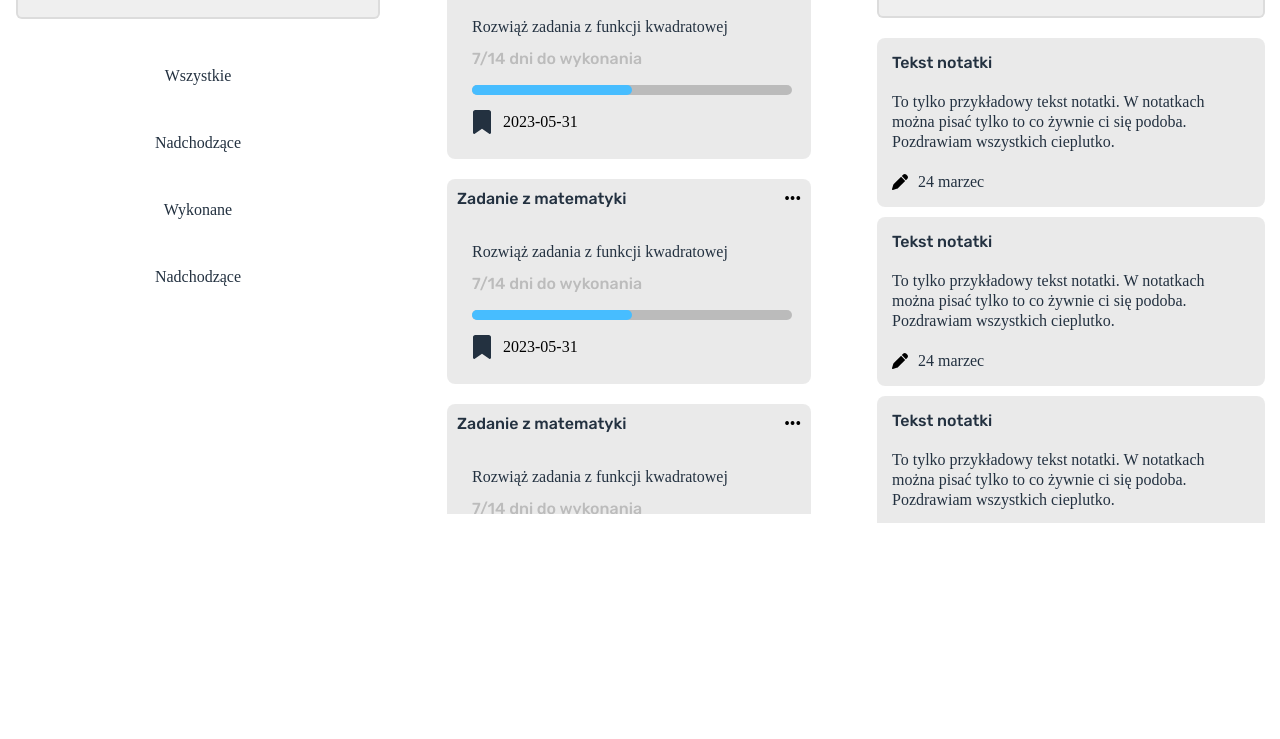
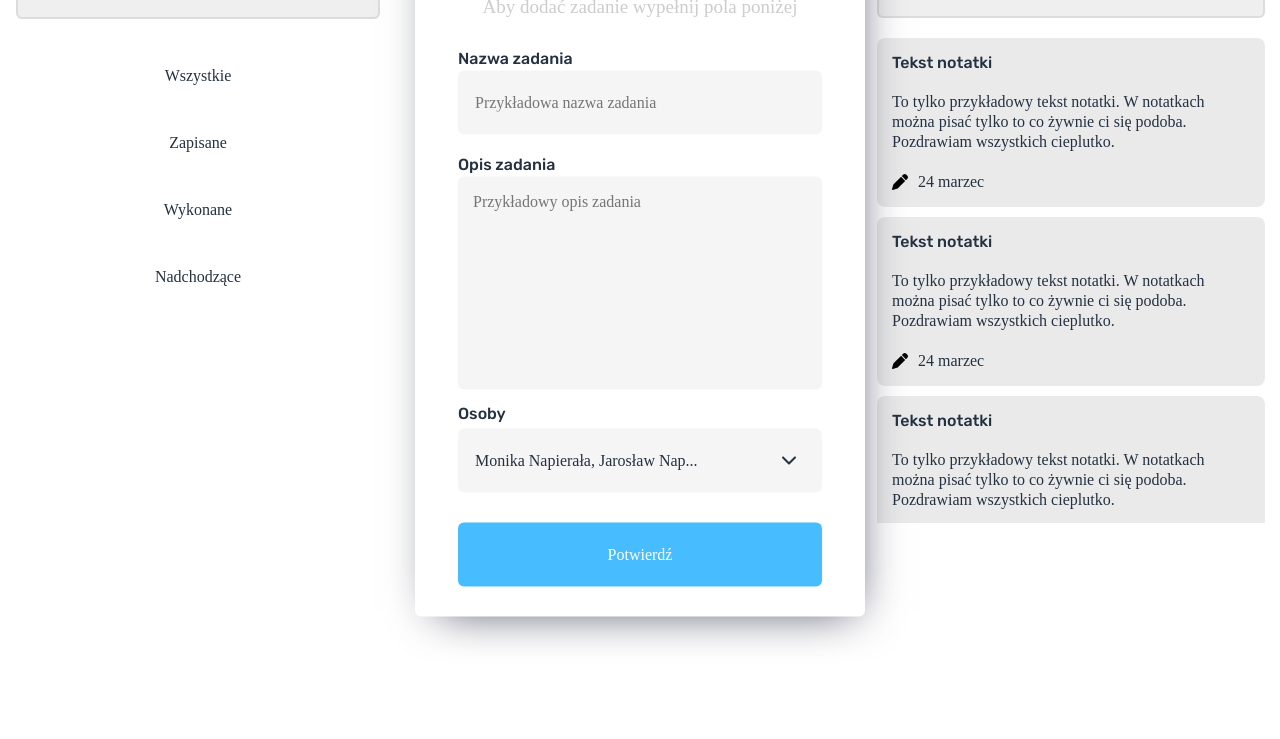
Before and after one commit to sztoslol/Aplikacja-TODO, a React app: page / in a window 1280 px wide. Shown: the part 136-875 px from the top of the page. Built offline with nearby package versions, Linux system fonts and the light colour scheme; sample sign-in values are in the browser's storage; a web font is replaced by a local one.

Commit message:
Dodano komponent `AddTaskForm`
Komponent ten służy od obsługi wprowadzania danych o nowym zadaniu

```diff
--- a/package.json
+++ b/package.json
@@ -17,6 +17,7 @@
     "react-dom": "^18.2.0",
     "react-router-dom": "^6.11.1",
     "react-scripts": "5.0.1",
+    "react-transition-group": "^4.4.5",
     "web-vitals": "^2.1.4"
   },
   "scripts": {
--- /dev/null
+++ b/src/pages/dashboard/addTaskForm/addTaskForm.css
@@ -0,0 +1,189 @@
+.taskForm-main {
+    width: 450px;
+    height: fit-content;
+    border-radius: 6px;
+    background-color: #fff;
+    position: absolute;
+    top: 50%;
+    left: 50%;
+    transform: translate(-50%, -50%);
+    -webkit-box-shadow: 6px 11px 45px -17px rgba(66, 68, 90, 1);
+    -moz-box-shadow: 6px 11px 45px -17px rgba(66, 68, 90, 1);
+    box-shadow: 6px 11px 45px -17px rgba(66, 68, 90, 1);
+    display: flex;
+    flex-direction: column;
+    align-items: center;
+}
+
+.taskForm-header {
+    font-family: "Rubik";
+    font-style: normal;
+    font-weight: 700;
+    font-size: 40px;
+    line-height: 47px;
+    color: #233140;
+    text-align: center;
+    margin-top: 25px;
+}
+
+.taskForm-subheader {
+    font-family: "Capriola";
+    font-style: normal;
+    font-weight: 400;
+    font-size: 19px;
+    line-height: 25px;
+    color: rgba(0, 0, 0, 0.2);
+    text-align: center;
+    margin-top: 10px;
+}
+
+.taskForm-input-taskname {
+    margin-top: 30px;
+}
+
+.taskForm-input-taskname-text,
+.taskForm-input-desc {
+    font-family: "Rubik";
+    font-style: normal;
+    font-weight: 500;
+    font-size: 16px;
+    line-height: 19px;
+    color: #233140;
+}
+
+.taskForm-taskname,
+.taskForm-desc {
+    background: rgba(0, 0, 0, 0.04);
+    border-radius: 6px;
+    width: 364px;
+    height: 64px;
+    border: none;
+    box-sizing: border-box;
+    padding-left: 17px;
+    font-family: "Capriola";
+    font-style: normal;
+    font-weight: 400;
+    font-size: 16px;
+    line-height: 20px;
+    color: rgba(0, 0, 0, 0.4);
+    margin-top: 3px;
+}
+
+.taskForm-taskname,
+.taskForm-desc {
+    outline: none;
+}
+
+.taskForm-desc {
+    resize: none;
+    padding: 15px;
+    height: 213px;
+}
+
+.taskForm-input-desc {
+    margin-top: 20px;
+}
+
+.taskForm-dropdown {
+    width: 364px;
+    height: fit-content;
+    margin-top: 10px;
+}
+
+.taskForm-dropdown-header {
+    font-family: "Rubik";
+    font-style: normal;
+    font-weight: 500;
+    font-size: 16px;
+    line-height: 19px;
+    color: #233140;
+}
+
+.taskForm-dropdown-main {
+    width: 364px;
+    height: 64px;
+    background-color: #0000000a;
+    border-radius: 6px;
+    margin-top: 6px;
+    box-sizing: border-box;
+    padding-left: 17px;
+    display: flex;
+    align-items: center;
+    font-family: "Capriola";
+    font-style: normal;
+    font-weight: 400;
+    font-size: 16px;
+    line-height: 20px;
+    color: #233140;
+    display: flex;
+    justify-content: space-between;
+}
+
+.taskForm-dropdown-main:hover {
+    cursor: pointer;
+}
+
+.taskForm-dropdown-users {
+    font-family: "Capriola";
+    font-style: normal;
+    font-weight: 400;
+    font-size: 16px;
+    line-height: 20px;
+    color: #233140;
+    margin-top: 3px;
+    width: 364px;
+    height: fit-content;
+    max-height: 180px;
+    background-color: #0000000a;
+    display: flex;
+    flex-direction: column;
+    gap: 3px;
+    padding: 10px;
+    border-radius: 6px;
+    box-sizing: border-box;
+    overflow-y: auto;
+}
+
+.taskForm-dropdown-main-icon {
+    justify-self: flex-end;
+    margin-right: 25px;
+}
+
+.taskForm-dropdown-element {
+    padding: 3px 5px;
+    border-radius: 6px;
+    display: flex;
+    justify-content: space-between;
+}
+
+.dropdown-icon {
+    align-self: center;
+}
+
+.taskForm-dropdown-element:hover {
+    cursor: pointer;
+    background-color: #00000012;
+}
+
+.taskForm-button {
+    width: 364px;
+    height: 64px;
+    background: #47bdff;
+    border-radius: 6px;
+    border: none;
+    margin: 30px 0;
+    font-family: "Capriola";
+    font-style: normal;
+    font-weight: 400;
+    font-size: 16px;
+    line-height: 20px;
+    color: #ffffff;
+}
+
+.taskForm-button:hover {
+    cursor: pointer;
+}
+
+.taskForm-button:focus {
+    outline: none;
+}
--- /dev/null
+++ b/src/pages/dashboard/addTaskForm/addTaskForm.jsx
@@ -0,0 +1,84 @@
+import "./addTaskForm.css";
+import { FontAwesomeIcon } from "@fortawesome/react-fontawesome";
+import { faChevronDown, faCirclePlus } from "@fortawesome/free-solid-svg-icons";
+import { useState } from "react";
+
+const AddTaskForm = () => {
+    const [dropdownVisibility, setdropdownVisibility] = useState("none");
+
+    const handleChangeDropdown = () => {
+        setdropdownVisibility((prev) => {
+            if (prev === "none") return "block";
+            else return "none";
+        });
+    };
+
+    const text = "Monika Napierała, Jarosław Napierała";
+    const truncatedText = text.length > 30 ? text.slice(0, 30) + "..." : text;
+
+    return (
+        <div className='taskForm-main'>
+            <div className='taskForm-header'>Zadanie</div>
+            <div className='taskForm-subheader'>
+                Aby dodać zadanie wypełnij pola poniżej
+            </div>
+            <div className='taskForm-input-taskname'>
+                <div className='taskForm-input-taskname-text'>
+                    Nazwa zadania
+                </div>
+                <input
+                    type='text'
+                    className='taskForm-taskname'
+                    placeholder='Przykładowa nazwa zadania'
+                />
+            </div>
+
+            <div className='taskForm-input-desc'>
+                <div className='taskForm-input-desc-text'>Opis zadania</div>
+                <textarea
+                    type='text'
+                    className='taskForm-desc'
+                    placeholder='Przykładowy opis zadania'
+                />
+            </div>
+
+            <div className='taskForm-dropdown'>
+                <div className='taskForm-dropdown-header'>Osoby</div>
+                <div
+                    className='taskForm-dropdown-main'
+                    onClick={() => handleChangeDropdown()}
+                >
+                    {truncatedText}
+                    <div className='taskForm-dropdown-main-icon'>
+                        <FontAwesomeIcon icon={faChevronDown} />
+                    </div>
+                </div>
+                <div
+                    className='taskForm-dropdown-users'
+                    style={{ display: dropdownVisibility }}
+                >
+                    <div className='taskForm-dropdown-element'>
+                        Adam admin{" "}
+                        <FontAwesomeIcon
+                            icon={faCirclePlus}
+                            className='dropdown-icon'
+                        />
+                    </div>
+                    <div className='taskForm-dropdown-element'>
+                        Generał napierał
+                        <FontAwesomeIcon
+                            icon={faCirclePlus}
+                            className='dropdown-icon'
+                        />
+                    </div>
+                </div>
+            </div>
+
+            <button className='taskForm-button' type='button'>
+                Potwierdź
+            </button>
+        </div>
+    );
+};
+
+export default AddTaskForm;
--- a/src/pages/dashboard/dashboard.jsx
+++ b/src/pages/dashboard/dashboard.jsx
@@ -1,12 +1,9 @@
 import "./dashboard.css";
 import Task from "./task/task";
 import Note from "./note/note";
+import AddTaskForm from "./addTaskForm/addTaskForm";
 import { FontAwesomeIcon } from "@fortawesome/react-fontawesome";
-import {
-    faPlus,
-    faListCheck,
-    faAnglesRight,
-} from "@fortawesome/free-solid-svg-icons";
+import { faPlus } from "@fortawesome/free-solid-svg-icons";
 
 const Dashboard = () => {
     const demoData = {
@@ -17,6 +14,7 @@ const Dashboard = () => {
 
     return (
         <>
+            <AddTaskForm />
             <div className='dashboard-topbar'></div>
             <div className='dashboard-main'>
                 <div className='dashboard-left'>
@@ -44,7 +42,7 @@ const Dashboard = () => {
                             name='radio-filter'
                             value='saved'
                         />
-                        <label htmlFor='saved'>Nadchodzące</label>
+                        <label htmlFor='saved'>Zapisane</label>
                         <input
                             type='radio'
                             id='done'
--- a/src/pages/dashboard/task/task.css
+++ b/src/pages/dashboard/task/task.css
@@ -36,6 +36,7 @@
     padding-top: 25px;
     box-sizing: border-box;
     border-radius: 6px;
+    background-color: #0000000a;
 }
 
 .task-bottom-description {
--- a/src/pages/register/register.jsx
+++ b/src/pages/register/register.jsx
@@ -1,19 +1,11 @@
 import { useState, useEffect, useRef } from "react";
 import { useNavigate } from "react-router";
-import { getIsLoggedIn } from "../main/App";
 import Cookies from "js-cookie";
 import bcrypt from "bcryptjs";
 import "./register.css";
 import "animate.css";
 
-/*
-    Do zrobienia:
-        - dokończyć walidacje formularza
-        - dokończyć cookies (szyfrowanie danych)
-        - zrobić dymek `onHover` przy labelu hasła z informacjami co hasło powinno zawierać
-*/
-
-const Register = ({ onLogin }) => {
+const Register = ({ onLogin, isLoggedIn }) => {
     const dotLogin = useRef(null);
     const dotPassword = useRef(null);
     const dotConfirmPassword = useRef(null);
@@ -33,20 +25,7 @@ const Register = ({ onLogin }) => {
         /^(((?=.*[a-z])(?=.*[A-Z]))|((?=.*[a-z])(?=.*[0-9]))|((?=.*[A-Z])(?=.*[0-9])))(?=.{6,})/;
 
     useEffect(() => {
-        getIsLoggedIn() && navigate("/");
-    }, []);
-
-    useEffect(() => {
-        fetch("http://localhost:3010/users")
-            .then((response) => {
-                if (response.ok) {
-                    return response.json();
-                }
-                throw new Error("Network response was not ok.");
-            })
-            .catch((error) => {
-                console.log(error);
-            });
+        isLoggedIn === true && navigate("/");
     }, []);
 
     const handleLoginInputChange = (event) => {
@@ -120,6 +99,7 @@ const Register = ({ onLogin }) => {
             dotLogin.current.style.display = "block";
             errorLogin.current.style.display = "block";
             errorLogin.current.textContent = "Login jest za krótki!";
+            return;
         } else {
             errorLogin.current.style.display = "none";
             dotLogin.current.style.display = "none";
@@ -129,7 +109,6 @@ const Register = ({ onLogin }) => {
             dotPassword.current.style.display = "block";
             dotConfirmPassword.current.style.display = "block";
             errorPassword.current.textContent = "Hasła nie mogą się rożnić!";
-
             errorConfirmPassword.current.style.display = "none";
             return;
         } else {
@@ -148,15 +127,14 @@ const Register = ({ onLogin }) => {
             errorPassword.current.style.display = "none";
         }
 
-        const hashedPassword = bcrypt.hashSync(userData.password, 10);
-
-        /* Sprawdzenie, czy użytkownik o podanym loginie już istnieje
+        // Sprawdzenie, czy użytkownik o podanym loginie już istnieje
         fetch(`http://localhost:3010/users/${userData.login}`)
             .then((response) => response.json())
             .then((data) => {
                 if (data.exists) {
                     errorLogin.current.textContent =
                         "Użytkownik z podanym login już istnieje";
+                    errorLogin.current.display = "block";
                     console.log("User with this login already exists");
                     return;
                 }
@@ -168,7 +146,7 @@ const Register = ({ onLogin }) => {
                     },
                     body: JSON.stringify({
                         login: userData.login,
-                        password: hashedPassword,
+                        password: bcrypt.hashSync(userData.password, 10),
                     }),
                 });
             })
@@ -200,7 +178,7 @@ const Register = ({ onLogin }) => {
             })
             .catch((error) => {
                 console.error("Error:", error);
-            });*/
+            });
     };
 
     return (
--- a/src/pages/singIn/SingIn.jsx
+++ b/src/pages/singIn/SingIn.jsx
@@ -1,12 +1,11 @@
 import { useState, useEffect, useRef } from "react";
 import { useNavigate } from "react-router-dom";
-import { getIsLoggedIn } from "../main/App";
 import Cookies from "js-cookie";
 import bcrypt from "bcryptjs";
 import "./singin.css";
 import "animate.css";
 
-const SingIn = ({ onLogin }) => {
+const SingIn = ({ onLogin, isLoggedIn }) => {
     const dotLogin = useRef(null);
     const dotPassword = useRef(null);
 
@@ -21,7 +20,7 @@ const SingIn = ({ onLogin }) => {
     const navigate = useNavigate();
 
     useEffect(() => {
-        getIsLoggedIn() && navigate("/");
+        isLoggedIn === true && navigate("/");
     }, []);
 
     const handleLoginInputChange = (event) => {
@@ -113,8 +112,15 @@ const SingIn = ({ onLogin }) => {
             .then((data) => {
                 if (data.exists) {
                     handleUserDataCheck(data.user);
+                }
+                if (!data.exists) {
+                    console.log("Użytkownik nie istnieje");
+                    dotLogin.current.style.display = "block";
+                    errorLogin.current.style.display = "block";
+                    errorLogin.current.textContent = "Błędny login lub hasło";
                 } else {
-                    console.log("Użytkownik nie istnieje");
+                    dotLogin.current.style.display = "none";
+                    errorLogin.current.style.display = "none";
                 }
             })
             .catch((error) => {
```
Also changed, not shown: src/pages/main/App.js (+9 -9 lines), 1 other file.
